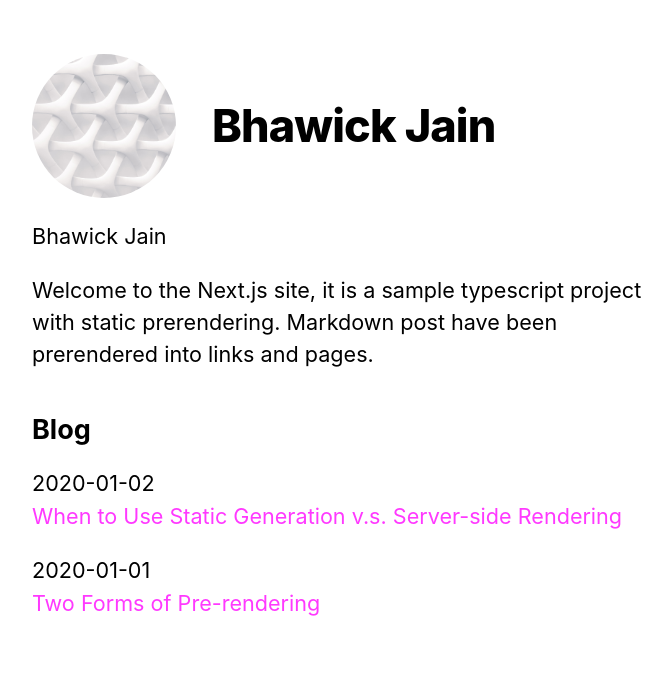
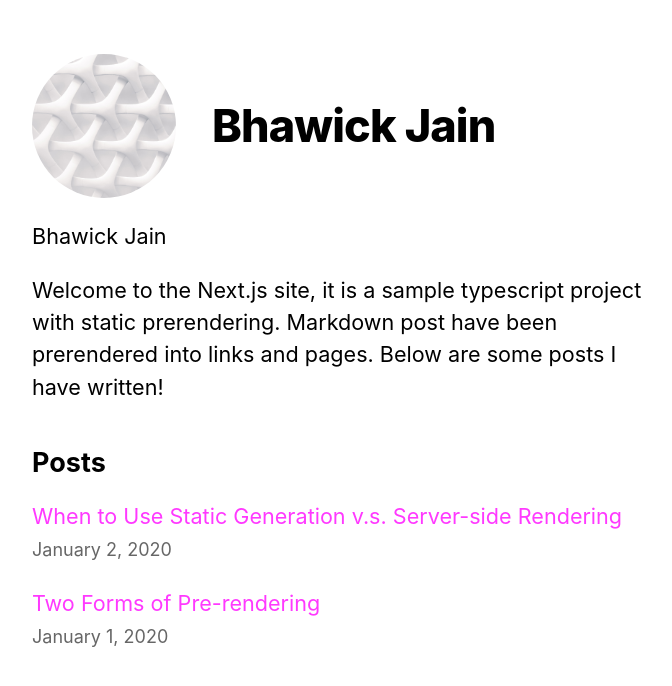
Before and after one commit to BhawickJain/nextjs-app, a Next.js app: page / in a window 1280 px wide. Shown: the top 686 px of the page, without its empty margins (302-974 px from the left). Built offline with nearby package versions, Linux system fonts and the light colour scheme.

Commit message:
polish home page with formatted dates

```diff
--- a/pages/index.tsx
+++ b/pages/index.tsx
@@ -2,6 +2,7 @@
 import Head from 'next/head';
 import Layout, { siteTitle } from '../components/Layout';
 import Link from "next/link";
+import Date from '../components/Date';
 import utilStyles from '../styles/utils.module.css';
 
 interface HomeProps {
@@ -26,19 +27,24 @@
           <p>
           Welcome to the Next.js site, it is a sample typescript project with static prerendering.
           Markdown post have been prerendered into links and pages.
+          Below are some posts I have written!
           </p>
 
         </section>
         <section className={`${utilStyles.headingMd} ${utilStyles.padding1px}`}>
-          <h2 className={utilStyles.headingLg}>Blog</h2>
+          <h2 className={utilStyles.headingLg}>Posts</h2>
           <ul className={utilStyles.list}>
             {allPostsData.map(({ id, date, title }) => (
               <li className={utilStyles.listItem} key={id}>
-                {date}
-                <br/>
-                <Link href={`/posts/${id}`}>{title}</Link>
+                <Link href={`/posts/${id}`}>
+                  <a>{title}</a>
+                </Link>
+                <br />
+                <small className={utilStyles.lightText}>
+                  <Date dateString={date} />
+                </small>
               </li>
-            ))}
+           ))}
           </ul>
         </section>
       </>
```
